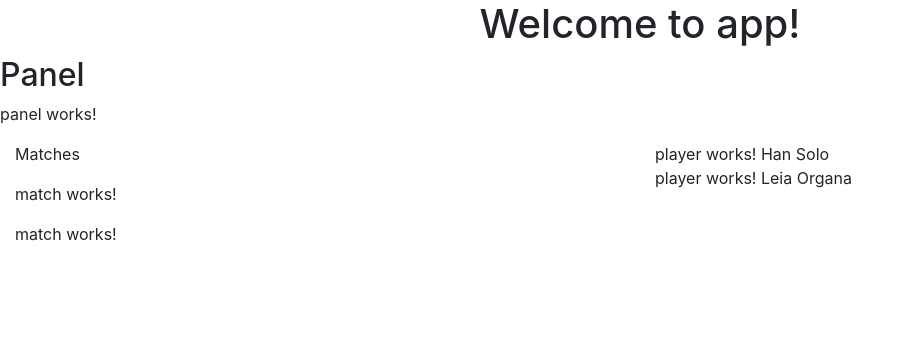
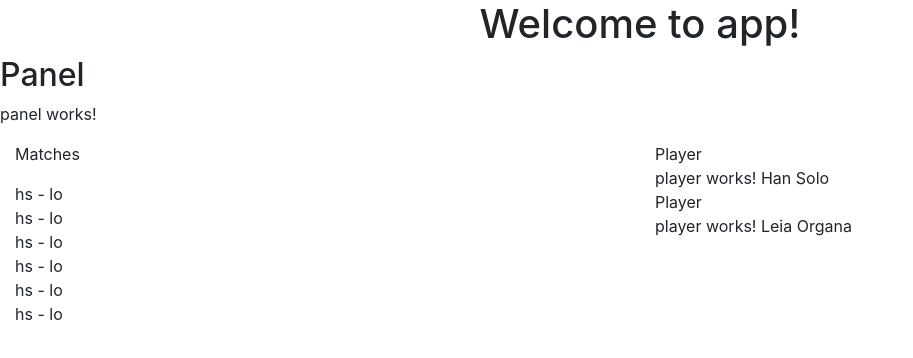
Before and after one commit to kulinux/padel, an Angular app in the folder html/: page / in a window 1280 px wide. Shown: the top 358 px of the page, without its empty margins (0-913 px from the left). Built offline with nearby package versions, Linux system fonts and the light colour scheme.

Commit message:
Still working...

```diff
--- a/html/src/app/panel/match/match.component.html
+++ b/html/src/app/panel/match/match.component.html
@@ -1,3 +1,6 @@
-<p>
-  match works!
-</p>
+<div>
+  {{match.team1.player1}} - {{match.team1.player2}}
+</div>
+<div>
+  {{match.team2.player1}} - {{match.team2.player2}}
+</div>
--- a/html/src/app/panel/matches/matches.component.html
+++ b/html/src/app/panel/matches/matches.component.html
@@ -1,4 +1,6 @@
 <p>Matches</p>
-<div *ngFor="let match of firstLevel()">
-  <app-match [match]="match"></app-match>
+<div *ngFor="let levelMatches of allMatches()">
+  <div *ngFor="let match of levelMatches">
+    <app-match [match]="match"></app-match>
+  </div>
 </div>
--- a/html/src/app/panel/matches/matches.component.ts
+++ b/html/src/app/panel/matches/matches.component.ts
@@ -15,17 +15,14 @@ export class MatchesComponent implements OnInit {
   ngOnInit() {
   }
 
-  firstLevel() {
-    return this.matches;
-  }
-
-  matchesOfLevel(level: number) {
-    return matchesOfLevel(this.matches, level)
-  }
-
-  numberOfLevels() {
-    return numberOfLevels(this.matches, 0)
+  allMatches() {
+    let res : Array<Array<Match>> = [];
+    for(var i = 0; i < numberOfLevels(this.matches); i++) {
+        res[i] = matchesOfLevel(this.matches, i);
+    }
+    return res;
   }
 
 
+
 }
--- a/html/src/app/panel/player/player.component.html
+++ b/html/src/app/panel/player/player.component.html
@@ -1,3 +1,4 @@
+Player
 <div>
   player works! {{player.name}}
 </div>
```
